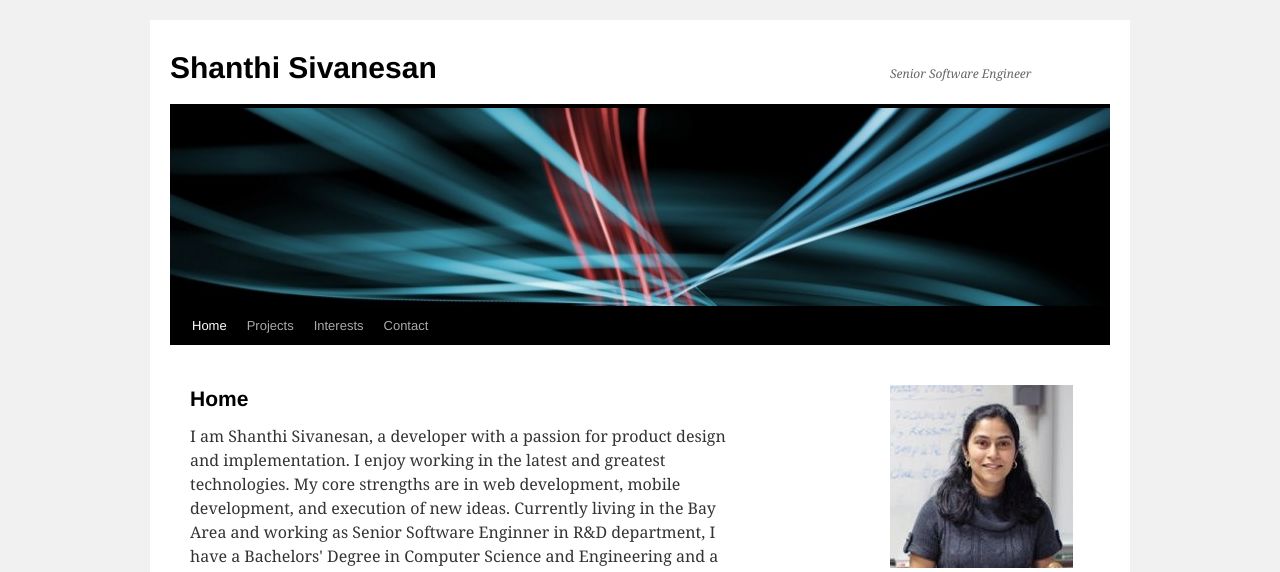
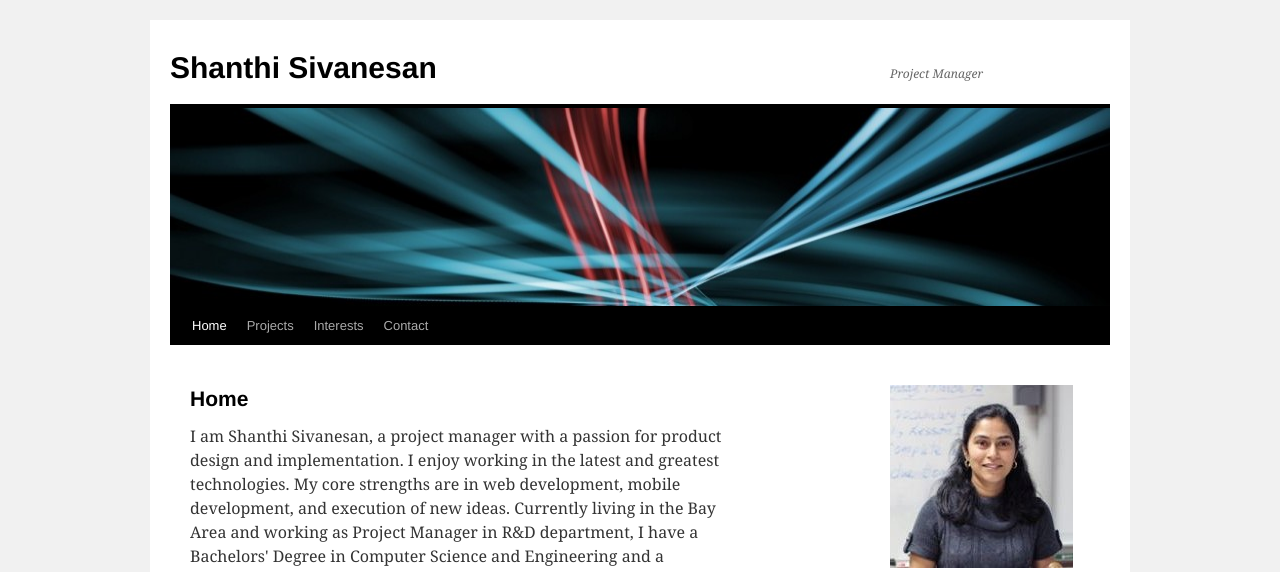
Before and after one commit to shanthisivanesan/shanthisivanesan.github.io, a plain HTML site: page index.html in a window 1280 px wide. Shown: the top 572 px of the page. Drawn offline with Linux system fonts and the light colour scheme.

Commit message:
Update index.html

```diff
--- a/index.html
+++ b/index.html
@@ -17,7 +17,7 @@ body.custom-background { background-color: #f1f1f1; }
 						<a href="#">Shanthi Sivanesan</a>
 					</span>
 				</div>
-				<div id="site-description">Senior Software Engineer</div>
+				<div id="site-description">Project Manager</div>
 					<img src="images/logowater.png" width="940" height="198" alt="" />
 				</div><!-- #branding -->
 			<div id="access" role="navigation">
@@ -39,7 +39,7 @@ body.custom-background { background-color: #f1f1f1; }
 				<div id="post-2" class="post-2 page type-page status-publish hentry">
 					<h1 class="entry-title">Home</h1>
 					<div class="entry-content">
-						I am Shanthi Sivanesan, a developer with a passion for product design and implementation. I enjoy working in the latest and greatest technologies. My core strengths are in web development, mobile development, and execution of new ideas.  Currently living in the Bay Area and working as Senior Software Enginner in R&D department, I have a Bachelors' Degree in Computer Science and Engineering and a Masters' Degree in Software Systems. In my spare time, I also love hiking, taking long walks, gardening and yoga.
+						I am Shanthi Sivanesan, a project manager with a passion for product design and implementation. I enjoy working in the latest and greatest technologies. My core strengths are in web development, mobile development, and execution of new ideas.  Currently living in the Bay Area and working as Project Manager in R&D department, I have a Bachelors' Degree in Computer Science and Engineering and a Masters' Degree in Software Systems. In my spare time, I also love hiking, taking long walks, gardening and yoga.
 					</div>
 				</div>
 			</div><!-- #content -->
```
